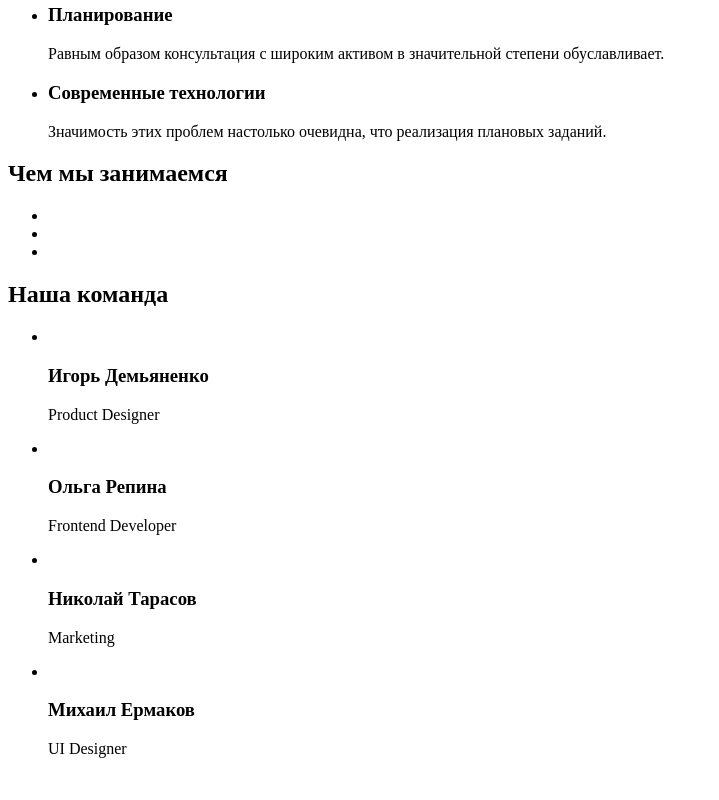
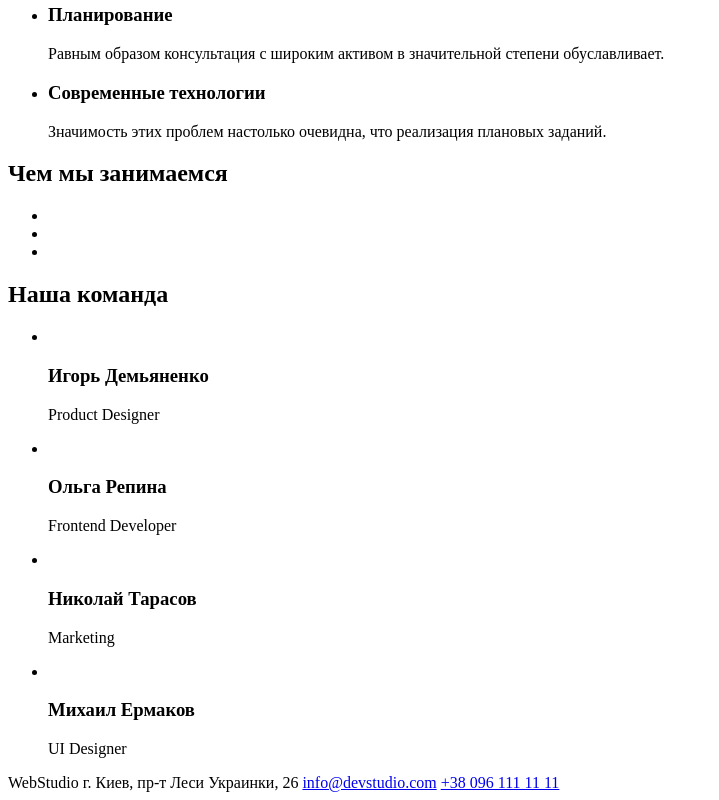
Before and after one commit to roman8301/goit-markup-hw-01, a plain HTML site: page index.html in a window 1280 px wide. Shown: the part 387-1187 px from the top of the page, without its empty margins (0-719 px from the left). Before the commit the page ends 1161 px from the top, so only its background shows below. Drawn offline with Linux system fonts and the light colour scheme.

Commit message:
Filled footer

```diff
--- a/index.html
+++ b/index.html
@@ -92,6 +92,12 @@
         </ul>
       </section>
     </main>
-    <footer></footer>
+    <footer>
+			<a><span>Web</span>Studio</a>
+			<adress>
+				<span>г. Киев, пр-т Леси Украинки, 26</span>
+				<a href="mailto:info@devstudio.com">info@devstudio.com</a>
+				<a href="tel:+380961111111">+38 096 111 11 11</a>
+		</footer>
   </body>
 </html>
```
